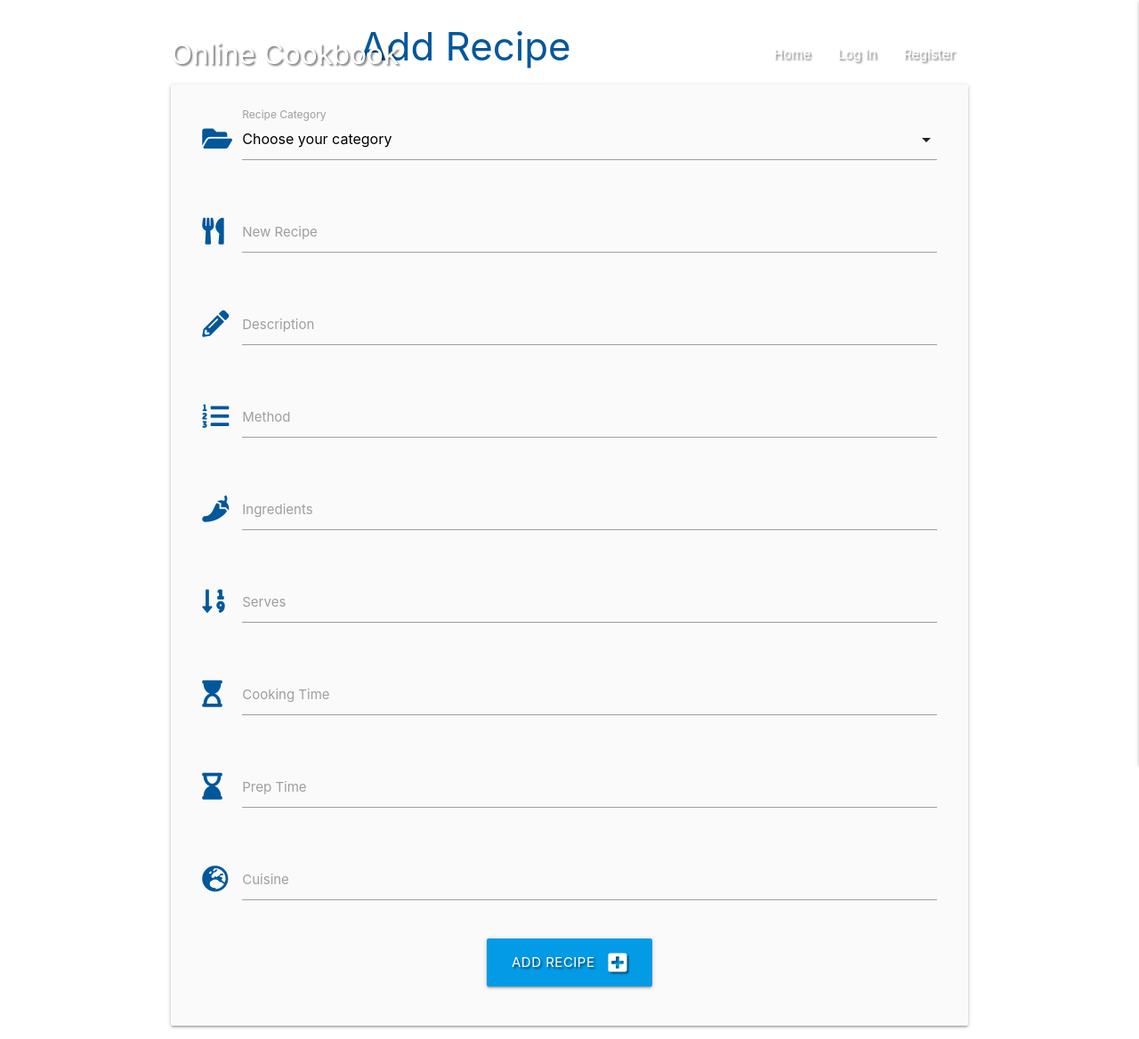
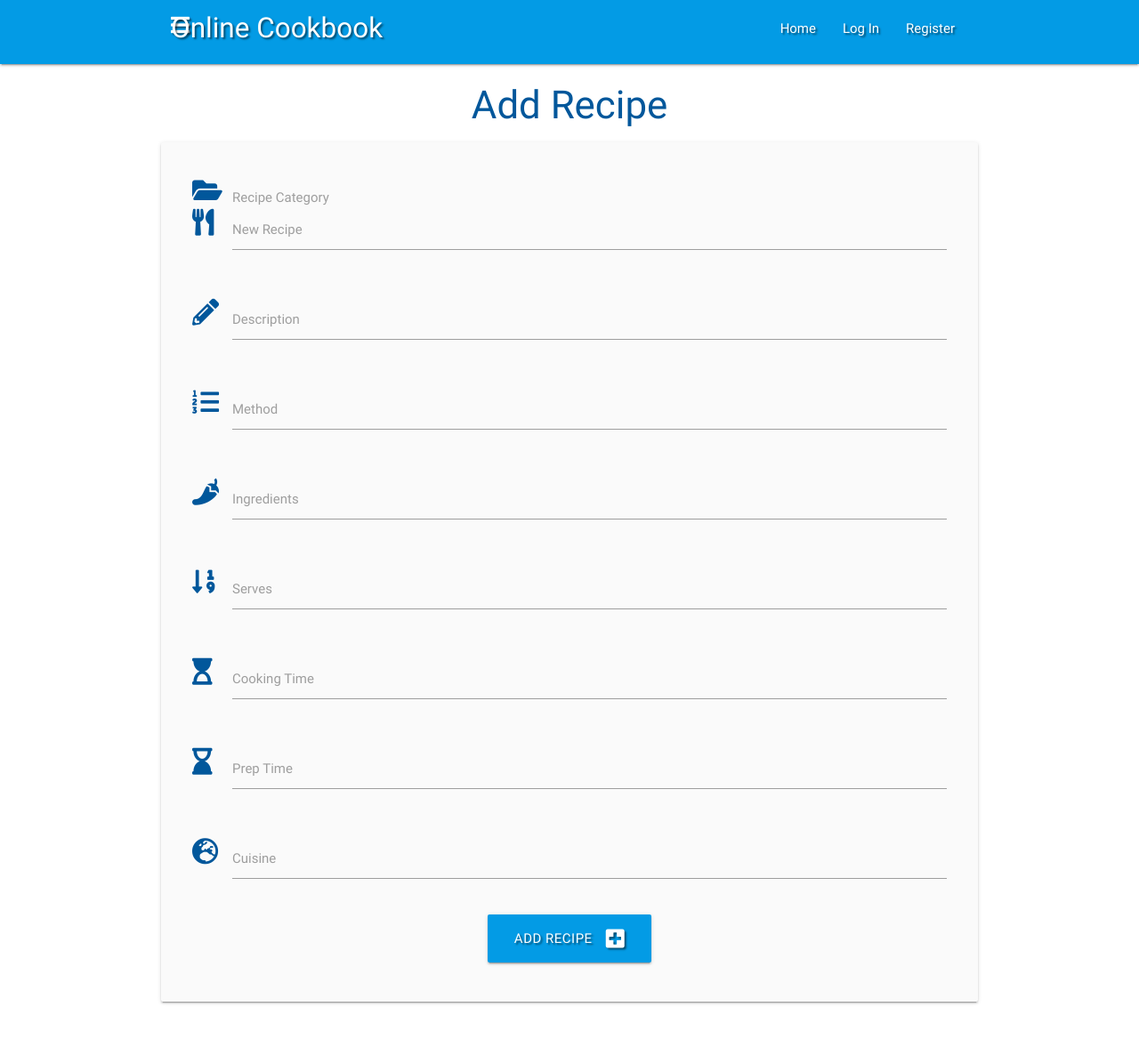
Before and after one commit to mattjboland/ci-milestonethree, a Flask app: page /add_recipe in a window 1280 px wide. Shown: the whole page at 89% size. After the commit the page ends 1129 px from the top, so only its background shows below. Run offline with Flask 2, Linux system fonts and the light colour scheme; data that the repository does not hold is empty; some libraries are stand-ins or nearby versions.

Commit message:
changed materialize to version 0.100.2 works better but still not right need to figure this out properlygit add .!

```diff
--- a/templates/base.html
+++ b/templates/base.html
@@ -7,7 +7,7 @@
 	<title>Document</title>
     <link rel="stylesheet" href="https://cdnjs.cloudflare.com/ajax/libs/font-awesome/5.13.1/css/all.min.css"
         integrity="sha512-xA6Hp6oezhjd6LiLZynuukm80f8BoZ3OpcEYaqKoCV3HKQDrYjDE1Gu8ocxgxoXmwmSzM4iqPvCsOkQNiu41GA==" crossorigin="anonymous" type="text/css">
-    <link rel="stylesheet" href="https://cdnjs.cloudflare.com/ajax/libs/materialize/1.0.0/css/materialize.min.css" type="text/css">
+    <link rel="stylesheet" href="https://cdnjs.cloudflare.com/ajax/libs/materialize/0.100.2/css/materialize.min.css" type="text/css">
     <link rel="stylesheet" href="{{ url_for('static', filename='css/style.css') }}" type="text/css">
     {% block styles %}
     {% endblock %}
@@ -35,7 +35,7 @@
 		</nav>
 
 		<!-- mobile side navbar -->
-		<ul class="sidenav" id="mobile-demo">
+		<!--<ul class="sidenav" id="mobile-demo">
 			<li>
 				<h4 class="center-align light-blue-text text-darken-4"></h4>
 			</li>
@@ -49,7 +49,7 @@
                         <li><a href="{{ url_for('login') }}">Log In</a></li>
                         <li><a href="{{ url_for('register') }}">Register</a></li>
                     {% endif %}
-		</ul>
+		</ul>-->
 	</header>
 
     <section>
@@ -72,7 +72,7 @@
 
     <script src="https://code.jquery.com/jquery-3.5.1.min.js"
         integrity="sha256-9/aliU8dGd2tb6OSsuzixeV4y/faTqgFtohetphbbj0=" crossorigin="anonymous"></script>
-    <script src="https://cdnjs.cloudflare.com/ajax/libs/materialize/1.0.0/js/materialize.min.js"></script>
+    <script src="https://cdnjs.cloudflare.com/ajax/libs/materialize/0.100.2/js/materialize.min.js"></script>
     <script src="{{ url_for('static', filename='js/script.js') }}"></script>
     {% block scripts %}
     {% endblock %}
```
